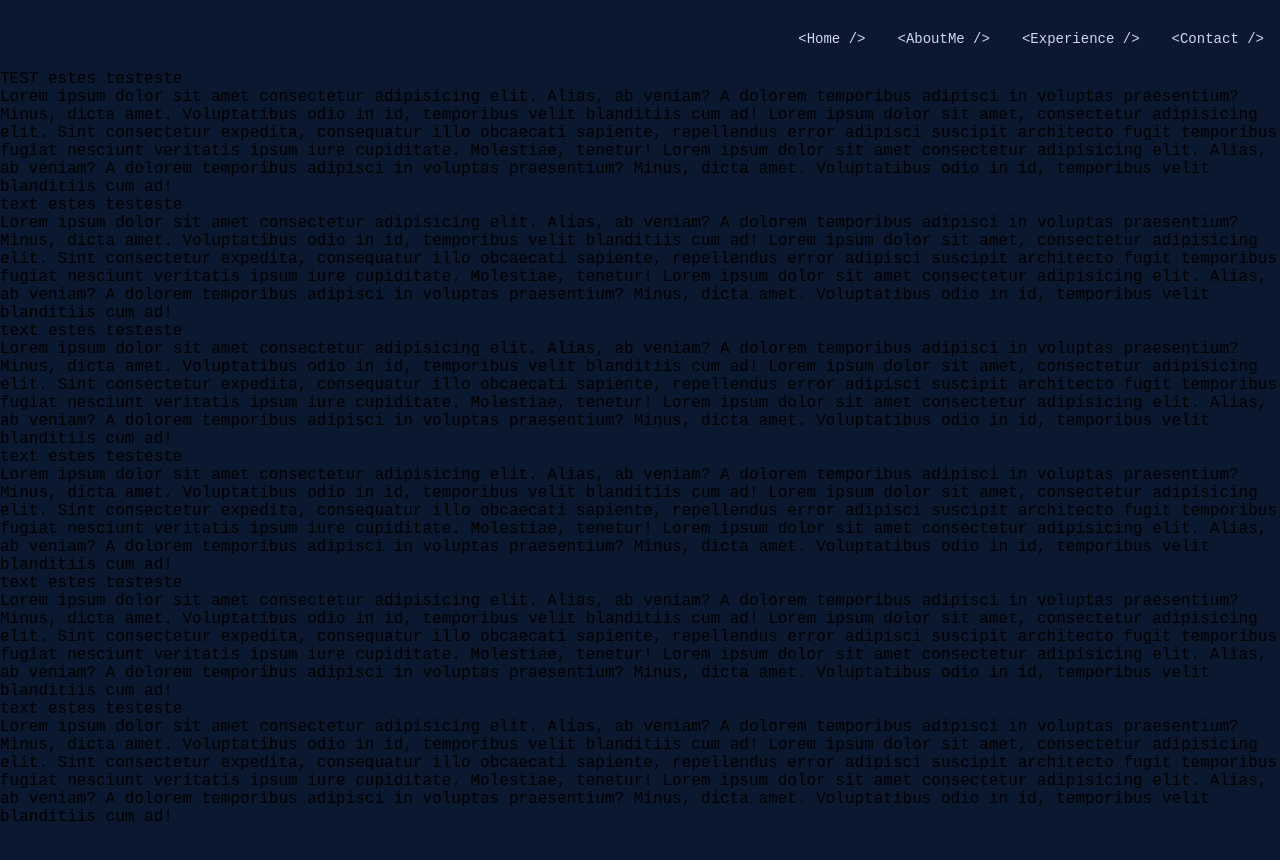
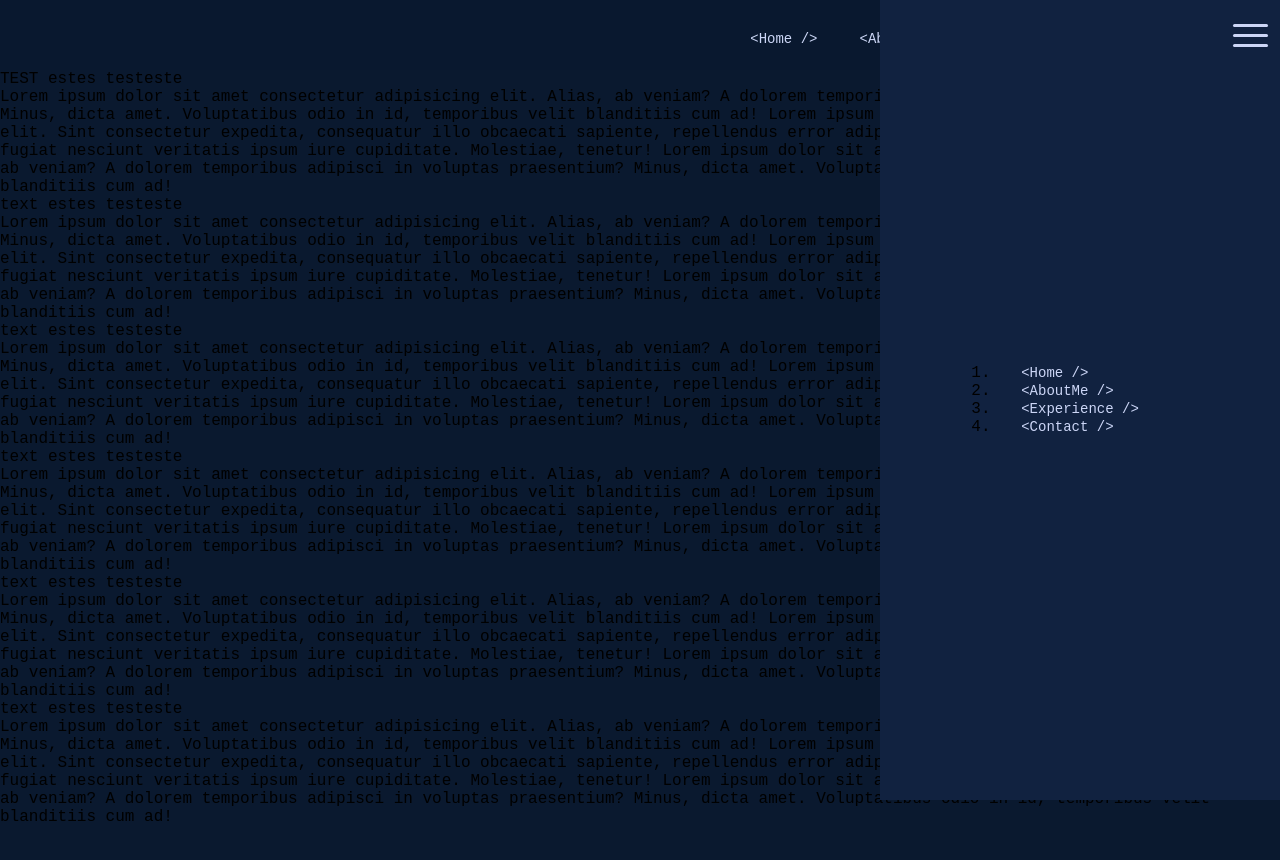
Before and after one commit to stuk4/portfolio, a React (Vite) app: page / in a window 1280 px wide. Shown: the top 860 px of the page. Built offline with nearby package versions, Linux system fonts and the light colour scheme.

Commit message:
Avanzo en navbar

```diff
--- a/src/App.tsx
+++ b/src/App.tsx
@@ -3,6 +3,7 @@ import './assets/scss/styles.scss'
 function App() {
 
   const refNav = useRef<HTMLElement>(null)
+  const refMenuBurger = useRef<HTMLButtonElement>(null)
   const [lastScrollY, setLastScrollY] = useState(0);
   const controlNavbar = () =>{
 
@@ -28,10 +29,13 @@ function App() {
       window.removeEventListener('scroll', controlNavbar);
     }
   }, [lastScrollY])
-
+  const handleOnClickMenuBurger = () => {
+    refMenuBurger.current?.classList.toggle('aside__burger-change')
+  }
   return (
     <div className="layout">
-      <header className='nav' ref={refNav}>
+      <header  ref={refNav}>
+        <div className="nav">
 
           <nav>
             <a href="#" className="nav__link" >{'Home'}</a>
@@ -40,6 +44,36 @@ function App() {
             <a href="#" className="nav__link" >{'Contact'}</a>
 
           </nav>
+        </div>
+        <div className="aside__container">
+              <button ref={refMenuBurger} onClick={handleOnClickMenuBurger} type='button'>
+                <div className="aside__burgerBox">
+                  <div className="aside__burger-line">
+                  </div>
+                </div>
+              </button>
+            <aside className="">
+              <nav>
+                <ol>
+                    <li>
+                      <a href="#" className='nav__link'>Home</a>
+                    </li>
+                    <li>
+                      <a href="#" className='nav__link'>AboutMe</a>
+                    </li>
+                    <li>
+                      <a href="#" className='nav__link'>Experience</a>
+                    </li>
+                    <li>
+                      <a href="#" className='nav__link'>Contact</a>
+                    </li>
+
+
+                </ol>
+
+              </nav>
+            </aside>
+        </div>
       </header>
       <div>
          <p>TEST estes testeste </p>
--- a/src/assets/scss/base/_settings.scss
+++ b/src/assets/scss/base/_settings.scss
@@ -14,7 +14,7 @@
 // }
 :root{
     --navy:#0A192F;
-
+    --light-navy: #112240;
     --slate-light:#CCD6F6;
     --slate-gray:#8892B0;
     --purple:#444EFF;
--- /dev/null
+++ b/src/assets/scss/components/_aside.scss
@@ -0,0 +1,95 @@
+.aside__container{
+
+   aside{
+
+        display: flex;
+        -webkit-box-pack: center;
+        justify-content: center;
+        -webkit-box-align: center;
+        align-items: center;
+        position: fixed;
+        top: 0px;
+        bottom: 0px;
+        right: 0px;
+        padding: 50px 10px;
+        width: min(75vw, 400px);
+        height: 100vh;
+        outline: 0px;
+        background-color: var(--light-navy);
+        box-shadow: -10px 0px 30px -15px var(--navy-shadow);
+        z-index:1;
+        transform: translateX(0vw);
+        visibility: visible;
+        transition: var(--transition);
+   }
+    button{
+        z-index: 2;
+        position: absolute;
+        background: none;
+        color: inherit;
+        border: none;
+        top:5px;
+        right: 0;
+        font: inherit;
+        cursor: pointer;
+        outline: inherit;
+
+
+    }
+    .aside__burgerBox{
+
+        width: 60px;
+        height: 60px;
+
+        position: relative;
+        display: flex;
+        justify-content: center;
+        align-items: center;
+
+        // display: inline-block;
+        %line-burger{
+
+
+            width:35px;
+            height: 3px;
+            background-color:var(--slate-light);
+            border-radius: 3px;
+            transition: all .5s ease-in-out;
+        }
+    }
+}
+.aside__burger-line{
+    @extend %line-burger;
+    position: absolute;
+    // display: inline-block;
+
+    &::before{
+        display: block;
+        position: absolute;
+        @extend %line-burger;
+        content: "";
+        transform: translateY(10px);
+
+    }
+    &::after{
+        display: block;
+        position: absolute;
+        @extend %line-burger;
+        content: "";
+        transform: translateY(-10px);
+    }
+}
+
+.aside__burger-change {
+
+    .aside__burger-line{
+        transform: translateY(15px);
+
+        &::before{
+            transform:translateY(-15px) translateX(8px) rotate(60deg);
+        }
+        &::after{
+            transform: translateY(-15px) translateX(-8px) rotate(-60deg);
+        }
+    }
+}
--- a/src/assets/scss/components/_navbar.scss
+++ b/src/assets/scss/components/_navbar.scss
@@ -1,21 +1,36 @@
-.nav{
+
+header{
     width: 100%;;
     height: var(--nav-height);
     position: fixed;
+    padding: 0px 13px 0px 13px;
     top: 0;
     left: 0;
-    background: var(--navy);
+    background: rgba(10, 25, 47, .85);
+    backdrop-filter: blur(10px);
     display: flex;
     justify-content: flex-end;
     align-items: center;
     box-shadow: 0 10px 30px -10px rgba(0, 0, 0, 0.577);
     transition: transform  0.2s,box-shadow 0.3s,padding 0.1s;
+}
+.nav{
+
+    nav{
+        display: none;
+        visibility: hidden;
+        @media screen and (min-width:768px) {
+            visibility: visible;
+            display:  block;
+        }
+    }
 
 }
 .nav__link{
     color:var(--slate-light);
     text-decoration: none;
     margin: 0 1rem;
+    padding: 5px;
    font-size:var(--fz-sm);
     &::before{
         color:var(--slate-light);
--- a/src/assets/scss/styles.scss
+++ b/src/assets/scss/styles.scss
@@ -1,3 +1,4 @@
 @import './base/settings';
 @import './base/base';
 @import './components/navbar';
+@import './components/aside';
```
Lines whose indentation alone changed are shown as unchanged.
